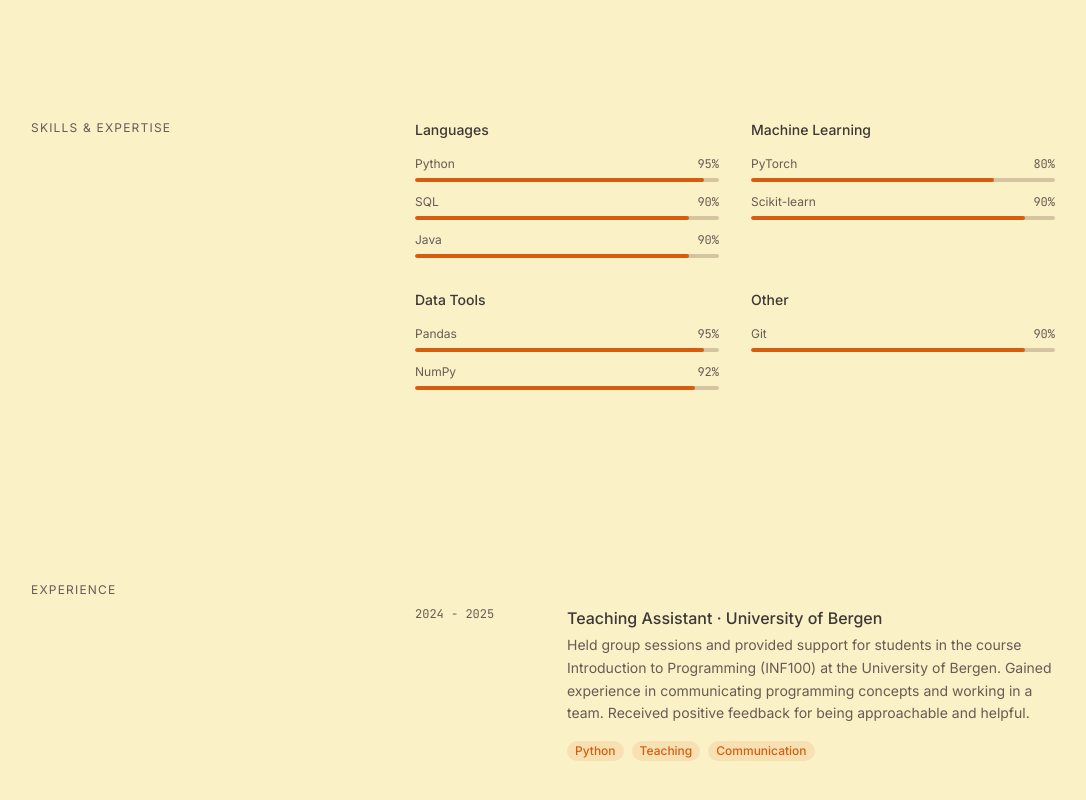
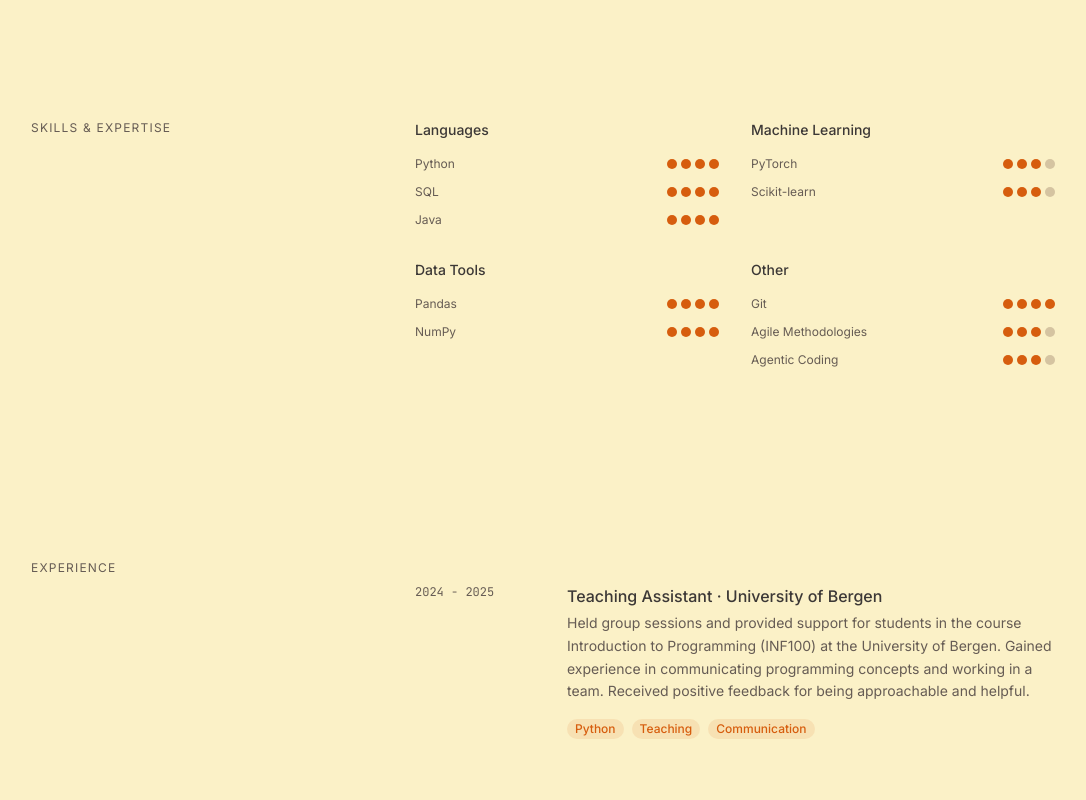
Before and after one commit to jonasjus/portfolio-website, a Next.js app: page /portfolio in a window 1280 px wide. Shown: the part 776-1576 px from the top of the page, without its empty margins (97-1183 px from the left). Built offline with nearby package versions, Linux system fonts and the light colour scheme; no server answers.

Commit message:
Changed skills to use dots instead of percentages

```diff
--- a/components/skills.tsx
+++ b/components/skills.tsx
@@ -6,33 +6,37 @@ const skillCategories = [
   {
     category: "Languages",
     skills: [
-      { name: "Python", level: 95 },
-      { name: "SQL", level: 90 },
-      { name: "Java", level: 90 },
+      { name: "Python", experience: 4 },
+      { name: "SQL", experience: 4 },
+      { name: "Java", experience: 4 },
     ],
   },
   {
     category: "Machine Learning",
     skills: [
-      { name: "PyTorch", level: 80 },
-      { name: "Scikit-learn", level: 90 },
+      { name: "PyTorch", experience: 3 },
+      { name: "Scikit-learn", experience: 3 },
 
     ],
   },
   {
     category: "Data Tools",
     skills: [
-      { name: "Pandas", level: 95 },
-      { name: "NumPy", level: 92 },
+      { name: "Pandas", experience: 4 },
+      { name: "NumPy", experience: 4 },
     ],
   },
   {
     category: "Other",
     skills: [
-      { name: "Git", level: 90 },
+      { name: "Git", experience: 4 },
+      { name: "Agile Methodologies", experience: 3 },
+      { name: "Agentic Coding", experience: 3 },
     ],
   },
 ]
+
+const MAX_EXPERIENCE_DOTS = 4
 
 export function Skills() {
   return (
@@ -72,20 +76,24 @@ export function Skills() {
                       <div key={skill.name} className="space-y-1.5">
                         <div className="flex justify-between text-xs">
                           <span className="text-muted-foreground">{skill.name}</span>
-                          <span className="text-muted-foreground font-mono">{skill.level}%</span>
-                        </div>
-                        <div className="h-1 bg-secondary rounded-full overflow-hidden">
-                          <motion.div
-                            className="h-full bg-primary rounded-full"
-                            initial={{ width: 0 }}
-                            whileInView={{ width: `${skill.level}%` }}
-                            viewport={{ once: true }}
-                            transition={{
-                              duration: 1,
-                              delay: categoryIndex * 0.1 + skillIndex * 0.05,
-                              ease: [0.22, 1, 0.36, 1],
-                            }}
-                          />
+                          <div className="flex items-center gap-1" aria-label={`${skill.experience} out of ${MAX_EXPERIENCE_DOTS} experience dots`}>
+                            {Array.from({ length: MAX_EXPERIENCE_DOTS }).map((_, dotIndex) => {
+                              const isFilled = dotIndex < skill.experience
+                              return (
+                                <motion.span
+                                  key={`${skill.name}-${dotIndex}`}
+                                  className={`h-2.5 w-2.5 rounded-full ${isFilled ? "bg-primary" : "bg-secondary"}`}
+                                  initial={{ opacity: 0, scale: 0.8 }}
+                                  whileInView={{ opacity: 1, scale: 1 }}
+                                  viewport={{ once: true }}
+                                  transition={{
+                                    duration: 0.25,
+                                    delay: categoryIndex * 0.1 + skillIndex * 0.05 + dotIndex * 0.03,
+                                  }}
+                                />
+                              )
+                            })}
+                          </div>
                         </div>
                       </div>
                     ))}
```
